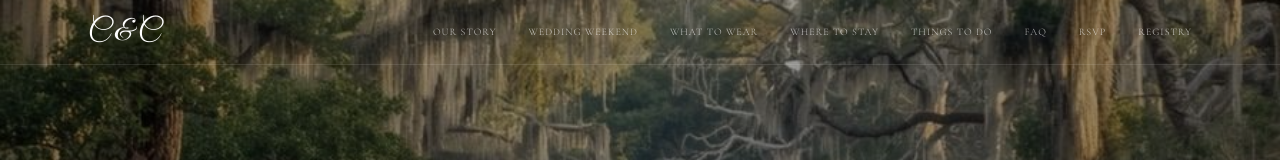
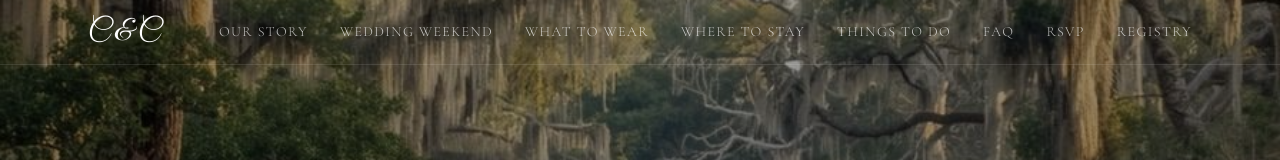
Before and after one commit to Dkilpatrick31/corey-and-tina, a Next.js app: page / in a window 1280 px wide. Shown: the top 160 px of the page. Built offline with nearby package versions, Linux system fonts and the light colour scheme.

Commit message:
fix: increase nav link font size from text-xs/text-[10px] to text-sm
Co-Authored-By: Claude Sonnet 4.6 <noreply@anthropic.com>

```diff
--- a/components/Nav.tsx
+++ b/components/Nav.tsx
@@ -54,7 +54,7 @@ export default function Nav() {
             <a
               key={href}
               href={href}
-              className={`font-body text-[10px] uppercase tracking-widest transition-colors duration-300 ${
+              className={`font-body text-sm uppercase tracking-widest transition-colors duration-300 ${
                 onHero
                   ? "text-white/70 hover:text-white"
                   : "text-charcoal/50 hover:text-charcoal"
@@ -105,7 +105,7 @@ export default function Nav() {
                 <a
                   key={href}
                   href={href}
-                  className="font-body text-xs uppercase tracking-widest text-charcoal/60 hover:text-charcoal transition-colors"
+                  className="font-body text-sm uppercase tracking-widest text-charcoal/60 hover:text-charcoal transition-colors"
                   onClick={() => setOpen(false)}
                 >
                   {label}
```
